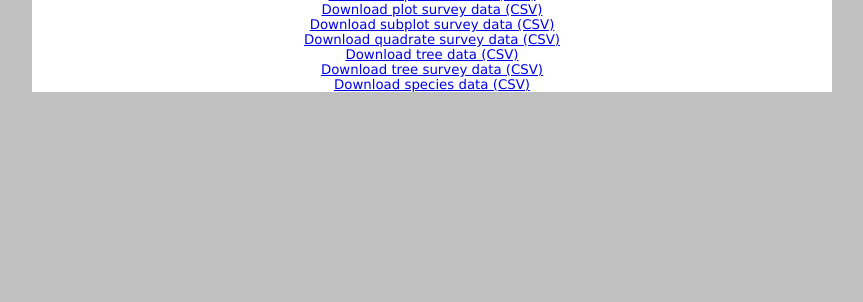
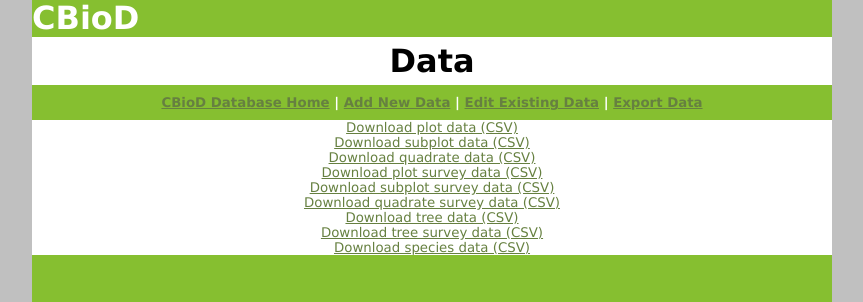
Before and after one commit to matthewdpotts/sask, a Django app: template SASK2/templates/data/home.html in a window 1280 px wide. Shown: the part 101-403 px from the top of the page, without its empty margins (208-1071 px from the left). Run offline with Django 3.2, Linux system fonts and the light colour scheme; the template is opened without the code that fills it, so the values that code supplies are empty; parts of the project's set-up code (start-up, migrations or seed data) failed here and were passed over.

Commit message:
css addition

```diff
--- a/SASK2/SASK_media/css/base.css
+++ b/SASK2/SASK_media/css/base.css
@@ -7,6 +7,36 @@
 	font-size:10pt;
 }
 
+#LinkBox{
+	color:white;
+	font-weight:bold;
+	background:#86BF30;
+	padding:10px;
+}
+#Bottomer{
+	margin:0;
+	background-color:#C0C0C0;
+	padding:0;
+	background-image:
+	url('/SASK_media/bottomfade.png');
+	background-repeat:repeat;
+}
+#Topper{
+	margin:0;
+	background-color:#C0C0C0;
+	padding:0;
+	background-image:
+	url('/SASK_media/topfade.png');
+	background-repeat:repeat;
+}
+#Header{
+	background:#86BF30;
+	color:white;
+	font-size:24pt;
+	text-align:left;
+	font-weight:bold;
+}
+
 #CenterColumn{
 	width:800px;
 	background:white;
@@ -14,13 +44,39 @@
 	padding:0;
 	text-align:center;
 }
-
+#Footer{
+	background:#86BF30;
+	color:white;
+	font-weight:bold;
+	height:50px;
+}
 #PageTitle{
 	font-size:24pt;
 	font-weight:bold;
 	background:white;
 	text-align:center;
-	border-bottom:5px #336600 solid;
+	padding:5px;
+}
+a:active{
+	color:#668040'
+}
+a:visited{
+	color:#668040;
+}
+a:hover{
+	color:#86BF30;
+}
+a:link{
+	color:#668040;
+}
+a.nav:active{
+	color:white;
+}
+a.nav:visited{
+	color:white;
+}
+a.nav:hover{
+	color:#668040;
 }
 table{
 	font-family:Verdana, sans-serif;
--- a/SASK2/data/views.py
+++ b/SASK2/data/views.py
@@ -38,7 +38,7 @@
 				Output += '\t%s\t%s\t%s\t%s\t%s\t%s\t%s' % (surveys[0].date, surveys[0].dbh, surveys[0].height, surveys[0].canopy_width1, surveys[0].canopy_width2, surveys[0].measured_by, surveys[0].tallied_by)
 				Output += '\t%s\t%s\t%s\t%s\t%s\t%s\t%s' % (surveys[1].date, surveys[1].dbh, surveys[1].height, surveys[1].canopy_width1, surveys[1].canopy_width2, surveys[1].measured_by, surveys[1].tallied_by)
 	elif R1 == 2 and R2 == 2:
-		Output += '\t1_date\t1_dbh\t1_height\t1_canopy_width1\t1_canopy_width2\t1_measured_by\t1_tallied_by'
+		Output += '\t2_date\t2_dbh\t2_height\t2_canopy_width1\t2_canopy_width2\t2_measured_by\t2_tallied_by'
 		for tree in trees:
 			Output += '\t%s\t%s\t%s\t%s\t%s' % (tree.tag, tree.species, tree.plot, tree.subplot, tree.quadrate)
 			surveys = TreeSurvey.objects.filter(tree= tree).order_by('date')[:2]
@@ -49,7 +49,7 @@
 			if len(surveys) == 2:
 				Output += '\t%s\t%s\t%s\t%s\t%s\t%s\t%s' % (surveys[1].date, surveys[1].dbh, surveys[1].height, surveys[1].canopy_width1, surveys[1].canopy_width2, surveys[1].measured_by, surveys[1].tallied_by)
 	else:
-		return HttpResponse('error')
+		return HttpResponse('Please return and enter a valid range.')
 	response = HttpResponse(Output)
 	response['Content-Type'] = 'application/x-CBioD-tab-delimited-data'
 	response['Content-disposition'] = 'Attachment; filename=%s' % (request.POST.get('TreeFileName','TreeData.txt'),)
--- a/SASK2/templates/base.html
+++ b/SASK2/templates/base.html
@@ -16,19 +16,29 @@
 </head>
 <body>
 	<div id="CenterColumn">
+		<div id="Topper" style="height:100px;filter: alpha(opacity=100); -moz-opacity: 1;">
+		</div>
+		<div id="Header">
+		CBioD
+		</div>
 		<div id="PageTitle">
 			{% block PageTitle %}CBioD Database Home{% endblock %}
 		</div>
 		<div id="LinkBox">
-			<a href="{% url Home %}">CBioD Database Home</a>
+			<a href="{% url Home %}" class="nav">CBioD Database Home</a>
 			|
-			<a href="{% url Add %}">Add New Data</a>
+			<a class="nav" href="{% url Add %}">Add New Data</a>
 			|
-			<a href="{% url Edit %}">Edit Existing Data</a>
+			<a class="nav" href="{% url Edit %}">Edit Existing Data</a>
 			|
-			<a href="{% url Export %}">Export Data</a>
+			<a class="nav" href="{% url Export %}">Export Data</a>
 		</div>
 		{% block Content %}{% endblock %}
+	<div id="Footer">
+
+	</div>
+		<div id="Bottomer" style="height:100px;filter: alpha(opacity=100); -moz-opacity: 1;">
+		</div>
 	</div>
 </body>
 </html>
--- a/SASK2/templates/home/MakeEdit.html
+++ b/SASK2/templates/home/MakeEdit.html
@@ -29,6 +29,7 @@
 <br/>
 <div class="Message" id="Message">
 {{Message}}
+</div>
 <br/>
 <a href="{%url Edit%}">return to edit</a>
 </div>
--- a/SASK2/templates/home/home.html
+++ b/SASK2/templates/home/home.html
@@ -1,3 +1,8 @@
 {% extends "base.html" %}
 {% block Title %}CBioD Database Home{% endblock %}
 {% block PageTitle %}CBioD Database Home{% endblock %}
+{%block Content%}
+<div style="margin:0 auto;text-align:center, width:200px;height:400px;padding-top:200px;">
+Welcome.
+</div>
+{%endblock%}
```
Also changed, not shown: SASK2/settings/settings.py.my.sqlite3, 1 other file.
